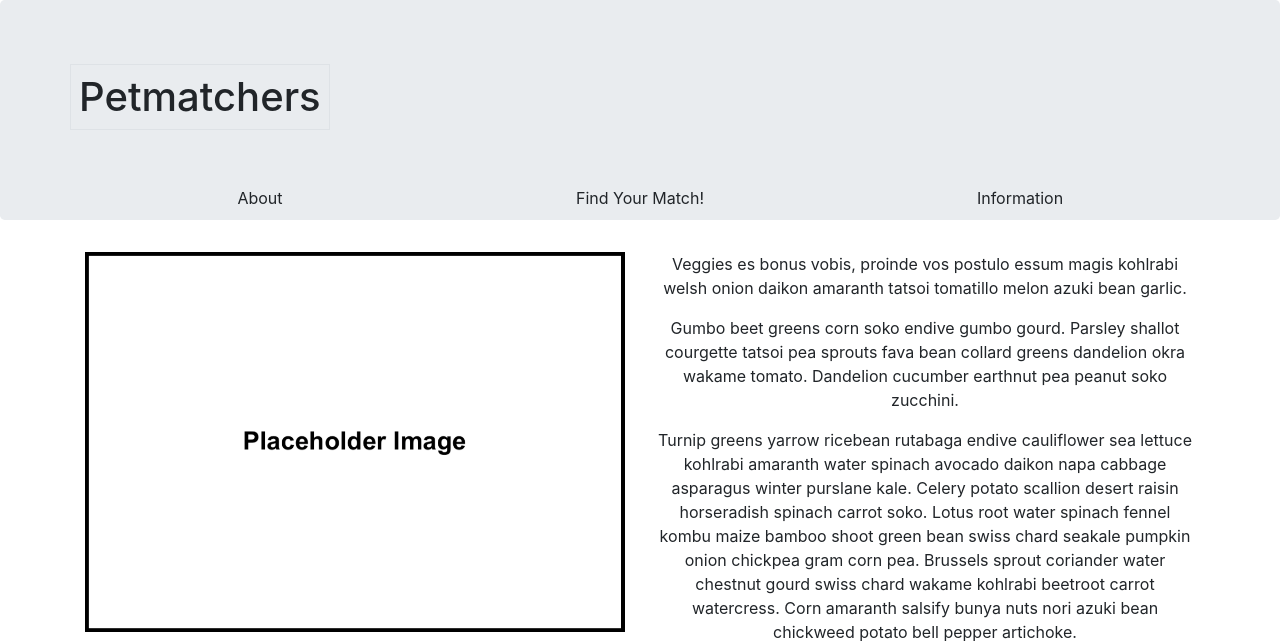
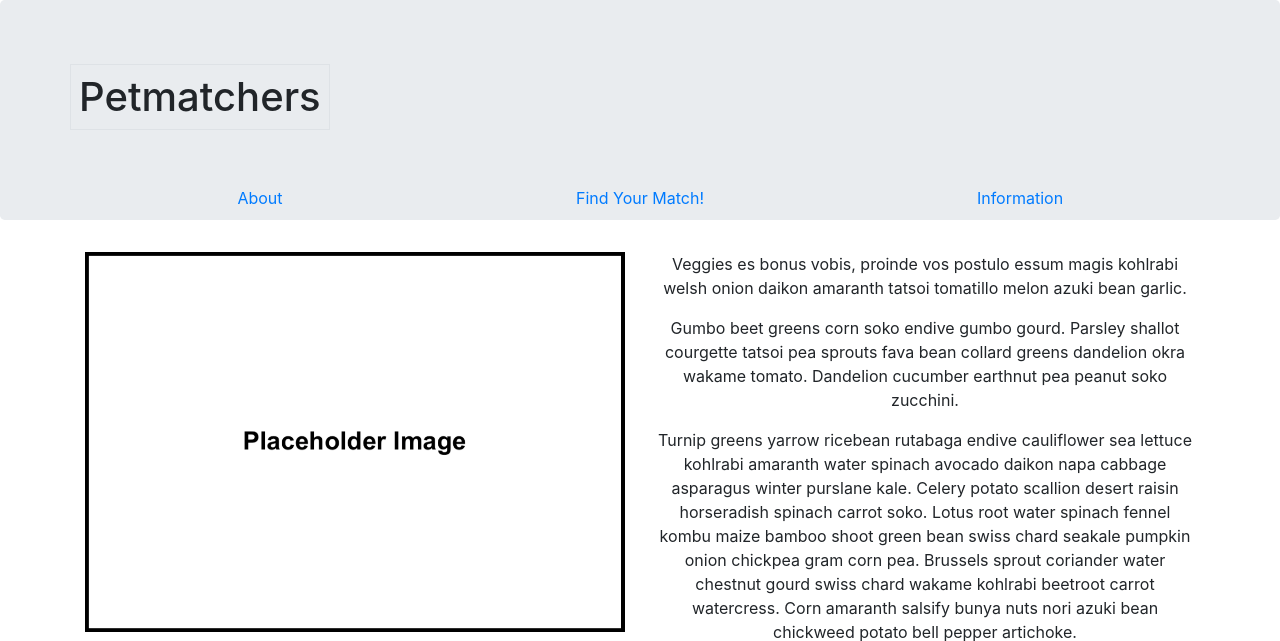
Before and after one commit to jinkkim/project2_petmatchers, a Flask app: page / in a window 1280 px wide. Shown: the top 641 px of the page. Run offline with Flask 2, Linux system fonts and the light colour scheme; some libraries are stand-ins or nearby versions.

Commit message:
working menu links

```diff
--- a/app/templates/find.html
+++ b/app/templates/find.html
@@ -16,9 +16,9 @@
 			<h1 class="border p-2">Petmatchers</h2>
 		</div>
   		<div class="row text-center pt-5">
-    		<div class="col-sm-4">About</div>
-    		<div class="col-sm-4">Find Your Match!</div>
-    		<div class="col-sm-4">Information</div>
+            <div class="col-sm-4"><a href="/">About</a></div>
+            <div class="col-sm-4"><a href="/find">Find Your Match!</a></div>
+            <div class="col-sm-4"><a href="/information">Information</a></div>
   		</div>
 	</div>
 </div>
--- a/app/templates/index.html
+++ b/app/templates/index.html
@@ -16,9 +16,9 @@
 			<h1 class="border p-2">Petmatchers</h2>
 		</div>
   		<div class="row text-center pt-5">
-    		<div class="col-sm-4">About</div>
-    		<div class="col-sm-4">Find Your Match!</div>
-    		<div class="col-sm-4">Information</div>
+    		<div class="col-sm-4"><a href="/">About</a></div>
+    		<div class="col-sm-4"><a href="/find">Find Your Match!</a></div>
+    		<div class="col-sm-4"><a href="/information">Information</a></div>
   		</div>
 	</div>
 </div>
--- a/app/templates/information.html
+++ b/app/templates/information.html
@@ -16,9 +16,9 @@
 			<h1 class="border p-2">Petmatchers</h2>
 		</div>
   		<div class="row text-center pt-5">
-    		<div class="col-sm-4">About</div>
-    		<div class="col-sm-4">Find Your Match!</div>
-    		<div class="col-sm-4">Information</div>
+            <div class="col-sm-4"><a href="/">About</a></div>
+            <div class="col-sm-4"><a href="/find">Find Your Match!</a></div>
+            <div class="col-sm-4"><a href="/information">Information</a></div>
   		</div>
 	</div>
 </div>
```
